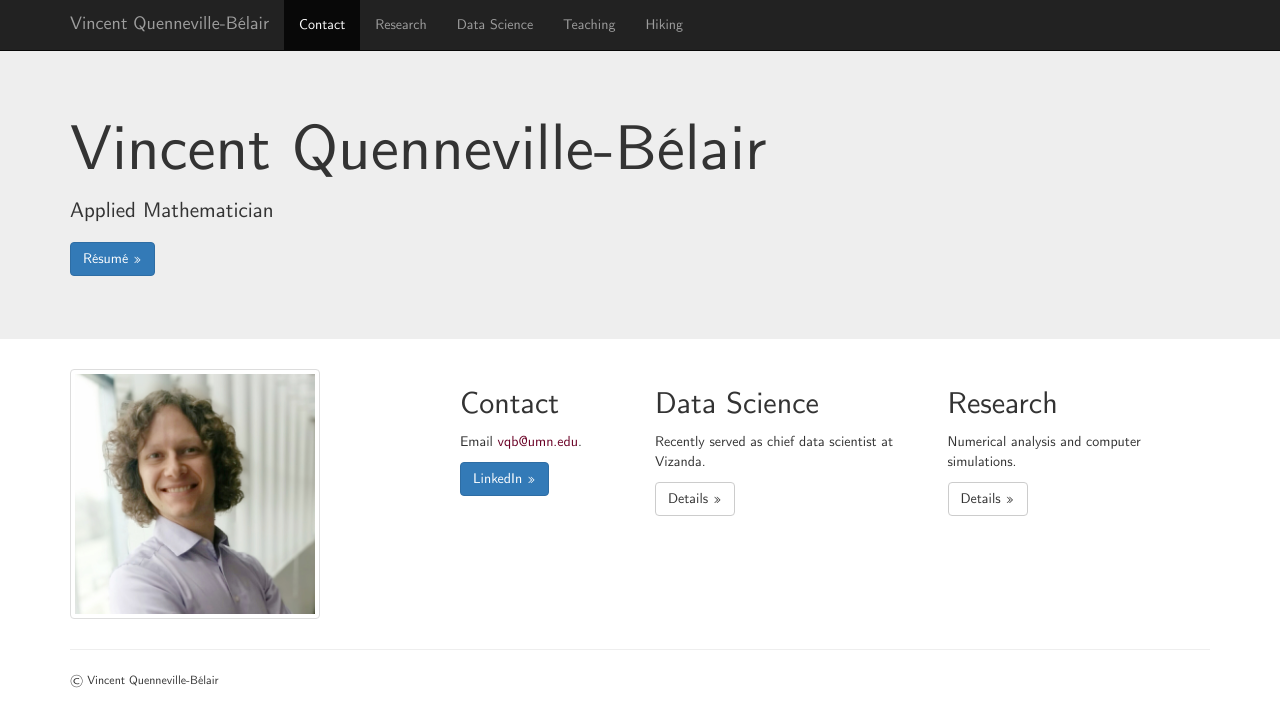
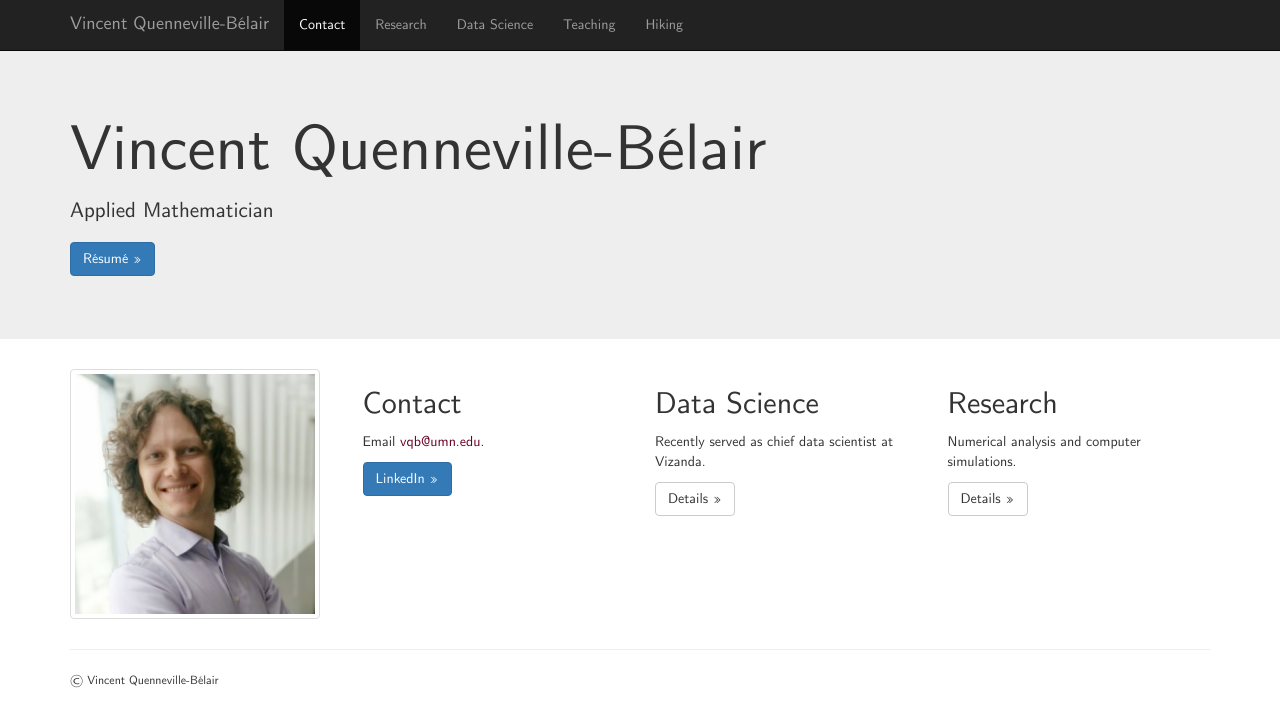
Before and after one commit to vincentqb/vincentqb.github.io.archive, a Jekyll site: the page built from index.html, in a window 1280 px wide. Shown: the top 727 px of the page. Built offline with Jekyll 4.4.1, drawn with Linux system fonts in a browser that asks for light colours; nearby versions of some CDN libraries.

Commit message:
undo change.

```diff
--- a/index.html
+++ b/index.html
@@ -47,13 +47,13 @@ layout: default
 <div class="container">
 <div class="row">
 
-<div class="col-md-4 col-sm-12">
+<div class="col-md-3 col-sm-12">
 <p class="text-left">
 <img alt="Vincent Quenneville-Belair" src="images/photo-big.jpg" style="width: 250px; height: 250px;" class="img-thumbnail">
 </p>
 </div>
 
-<div class="col-md-2 col-sm-12">
+<div class="col-md-3 col-sm-12">
 <h2>Contact</h2>
 <p>Email <a href="mailto:vqb@umn.edu">vqb@umn.edu</a>.
 <p>
```
